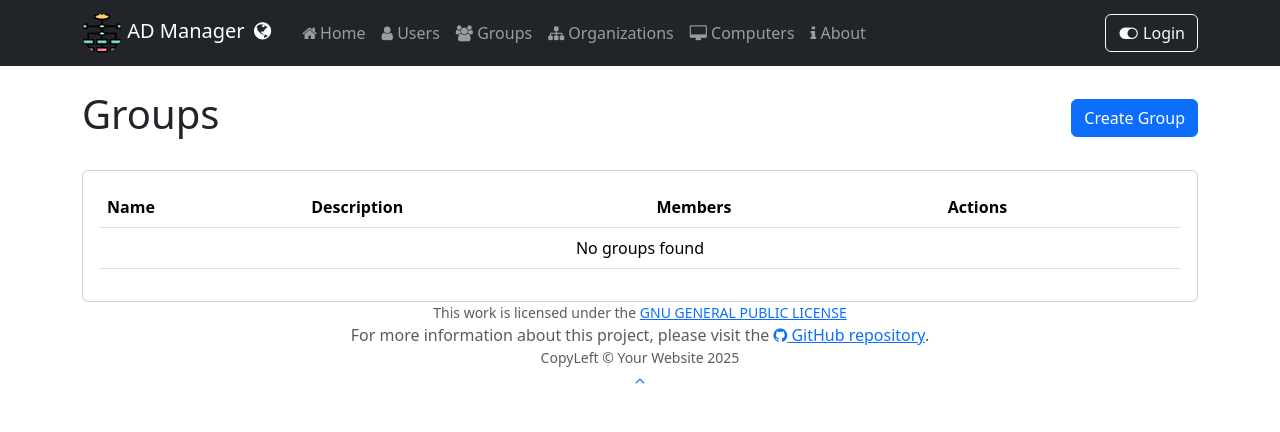
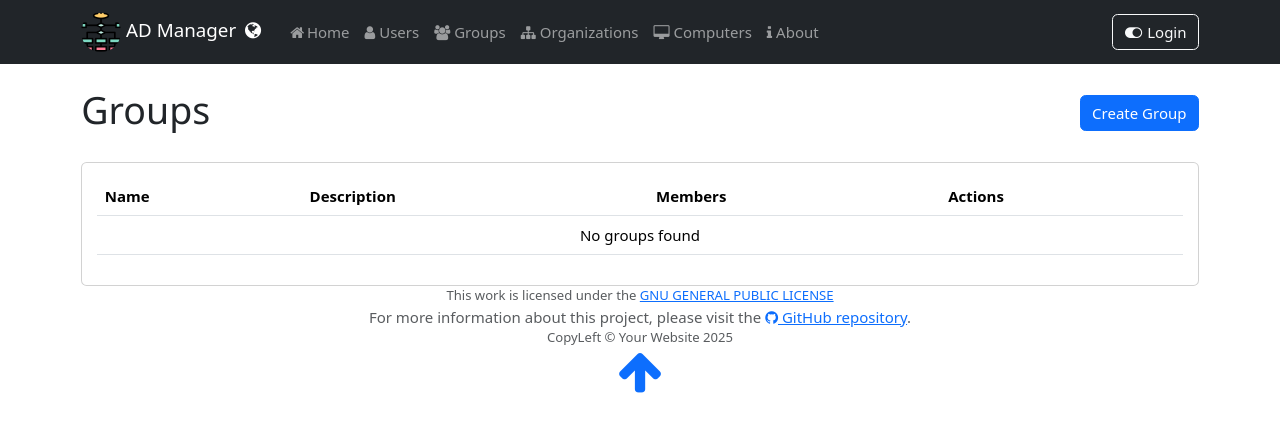
Before and after one commit to Tiozao-do-Linux/GNU-ADMW, a Django app: page /group in a window 1280 px wide. Shown: the top 432 px of the page. Run offline with Django 5.2, Linux system fonts and the light colour scheme; parts of the project's set-up code (start-up, migrations or seed data) failed here and were passed over.

Commit message:
Include w3.css in general base template

```diff
--- a/templates/base.html
+++ b/templates/base.html
@@ -4,13 +4,15 @@
     <meta charset="utf-8">
     <meta name="viewport" content="width=device-width, initial-scale=1">
     <title>{% trans 'Active Directory Management Web' %}{% block subtitle %}{% endblock %}</title>
-    <!-- Favicon-->
     <link rel="icon" type="image/x-icon" href="{% static 'img/favicon.ico' %}" />
+
+    <!-- W3.CSS Icons - https://www.w3schools.com/w3css/w3css_icons.asp -->
+    <link rel="stylesheet" href="https://www.w3schools.com/w3css/4/w3.css">
     <!-- Bootstrap CSS -->
     <link href="https://cdn.jsdelivr.net/npm/bootstrap@5.3.3/dist/css/bootstrap.min.css" rel="stylesheet" integrity="sha384-QWTKZyjpPEjISv5WaRU9OFeRpok6YctnYmDr5pNlyT2bRjXh0JMhjY6hW+ALEwIH" crossorigin="anonymous">
-    <!-- Add icon library fontawesome.com -->
+    <!-- Library fontawesome.com -->
     <link rel="stylesheet" href="https://cdnjs.cloudflare.com/ajax/libs/font-awesome/4.7.0/css/font-awesome.min.css">
-    <!-- Add icon library bootstrap-icons -->
+    <!-- Library Bootstrap-icons -->
     <link rel="stylesheet" href="https://cdn.jsdelivr.net/npm/bootstrap-icons@1.11.3/font/bootstrap-icons.min.css">
     {% block head %}{% endblock %}
   </head>
@@ -39,8 +41,8 @@
           <p class="text-muted large mb-0">For more information about this project, please visit the <a href="https://github.com/jarbelix/GNU-ADMW" target="_blank"><i class="fa fa-solid fa-github"></i> GitHub repository</a>.</p>
           <p class="text-muted small mb-0">CopyLeft © Your Website 2025</p>
       </div>
-      <!-- Scroll to Top Button-->
-      <a class="scroll-to-top rounded" href="#page-top"><i class="fa fa-solid fa-angle-up"></i></a>
+      <!-- Scroll to Top Button -->
+      <a href="#page-top"><i class="w3-xxxlarge fa fa fa-arrow-up"></i></a>
     </footer>
 
     <!-- Bootstrap core JS -->
```
